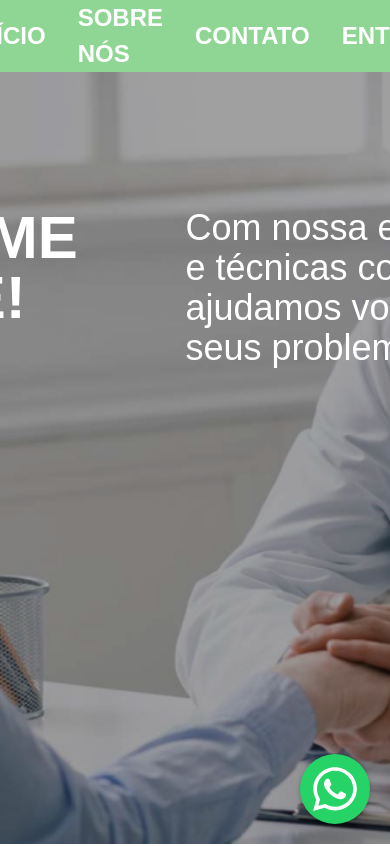
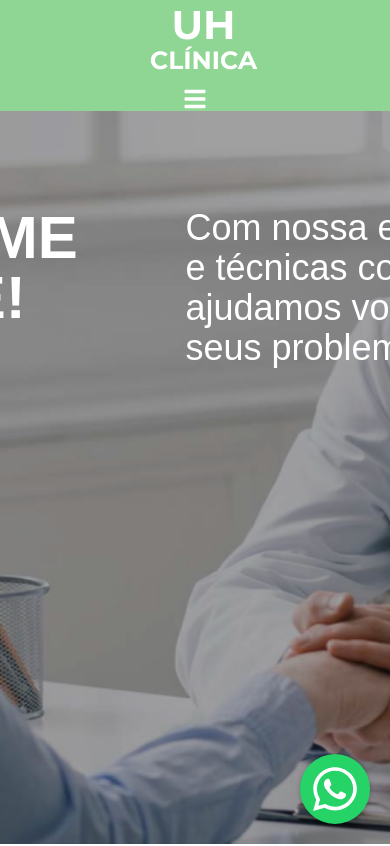
Before and after one commit to mateus-bonette00/ProjetoWeb_ClinicaMedica, a React (Create React App) app: page /cadastro in a window 390 px wide. Shown: the top 846 px of the page. Built offline with nearby package versions, Linux system fonts and the light colour scheme.

Commit message:
editando colapso do menu da navbar ao acessar responsivo

```diff
--- a/package.json
+++ b/package.json
@@ -17,6 +17,7 @@
     "react-bootstrap": "^2.8.0",
     "react-dom": "^18.2.0",
     "react-icons": "^4.10.1",
+    "react-responsive": "^9.0.2",
     "react-responsive-carousel": "^3.2.23",
     "react-scripts": "^5.0.1",
     "react-slick": "^0.29.0",
--- a/src/components/containers/Navbar.js
+++ b/src/components/containers/Navbar.js
@@ -1,42 +1,78 @@
-import { Link } from "react-router-dom"
+import { Link } from 'react-router-dom';
+import { useState } from 'react';
+import { useMediaQuery } from 'react-responsive';
+import { FaBars, FaTimes } from 'react-icons/fa';
 
-// import Layout from "./Layout"
-
-import styles from './Navbar.module.css'
-
-import logo from './logo_navbar.png'
+import logo from './logo_navbar.png';
 
 function Navbar() {
-    return(
+  const [showMenu, setShowMenu] = useState(false);
+  const isDesktop = useMediaQuery({ minWidth: 1200 });
+
+  const toggleMenu = () => {
+    setShowMenu(!showMenu);
+  };
+
+  return (
     <nav className="bg-greeny fixed w-screen flex justify-center items-center space-x-56 z-20">
-                <Link to='/'>
-                    <img className="ml-4" src={logo} alt='logo' />
+      {isDesktop ? (
+        <div className="flex justify-center items-center space-x-96">
+          <Link to="/">
+            <img className="ml-4" src={logo} alt="logo" />
           </Link>
-                <ul class={styles.list}>
-                    <li class={styles.item}>
-                        <Link to ="/">INÍCIO</Link>
+          <ul className="flex space-x-4 text-white text-xl md:text-2xl">
+            <li>
+              <Link to="/">INÍCIO</Link>
             </li>
-
-                    <li class={styles.item}>
-                        <Link to ="/sobrenos">SOBRE NÓS</Link>
+            <li>
+              <Link to="/sobrenos">SOBRE NÓS</Link>
             </li>
-
-                    <li class={styles.item}>
-                        <Link to ="/contato">CONTATO</Link>
+            <li>
+              <Link to="/contato">CONTATO</Link>
             </li>
-
-                    <li class={styles.item}>
-                        <Link to ="/login">ENTRAR</Link>
+            <li>
+              <Link to="/login">ENTRAR</Link>
             </li>
-
-                    <li class={styles.item}>
-                        <Link to ="/cadastro">CADASTRAR</Link>
+            <li>
+              <Link to="/cadastro">CADASTRAR</Link>
             </li>
           </ul>
-
+        </div>
+      ) : (
+        <div className="flex flex-col items-center">
+          <Link to="/">
+            <img className="ml-4" src={logo} alt="logo" />
+          </Link>
+          {showMenu && (
+            <ul className="mt-2 bg-greeny text-white text-xl md:text-2xl rounded-lg p-4">
+              <li>
+                <Link to="/">INÍCIO</Link>
+              </li>
+              <li>
+                <Link to="/sobrenos">SOBRE NÓS</Link>
+              </li>
+              <li>
+                <Link to="/contato">CONTATO</Link>
+              </li>
+              <li>
+                <Link to="/login">ENTRAR</Link>
+              </li>
+              <li>
+                <Link to="/cadastro">CADASTRAR</Link>
+              </li>
+            </ul>
+          )}
+          <div className="relative mt-2">
+            {showMenu ? (
+              <FaTimes className="text-white text-2xl md:text-3xl cursor-pointer" onClick={toggleMenu} />
+            ) : (
+              <FaBars className="text-white text-2xl md:text-3xl cursor-pointer" onClick={toggleMenu} />
+            )}
+          </div>
+        </div>
+      )}
     </nav>
-    )
-
+  );
 }
 
-export default Navbar
+export default Navbar;
--- a/src/components/containers/Navbar.module.css
+++ b/src/components/containers/Navbar.module.css
@@ -38,3 +38,8 @@
 .item a:hover {
     color: var(--hoverColor);
 }
+
+.hamburgerMenu {
+    color: white;
+    font-size: 40px;
+}
```
Also changed, not shown: 2 other files (tests, documents, lock files or other folders). Lines whose indentation alone changed are shown as unchanged.
